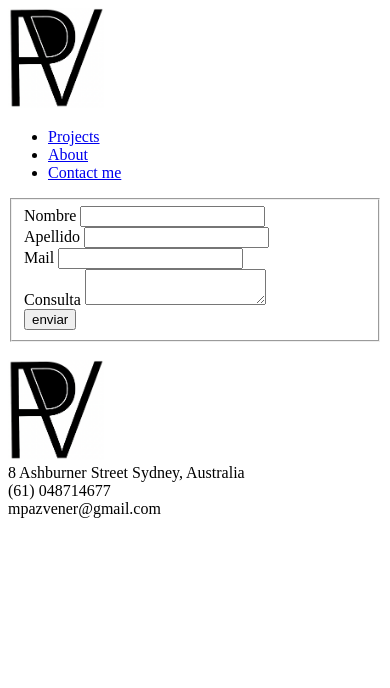
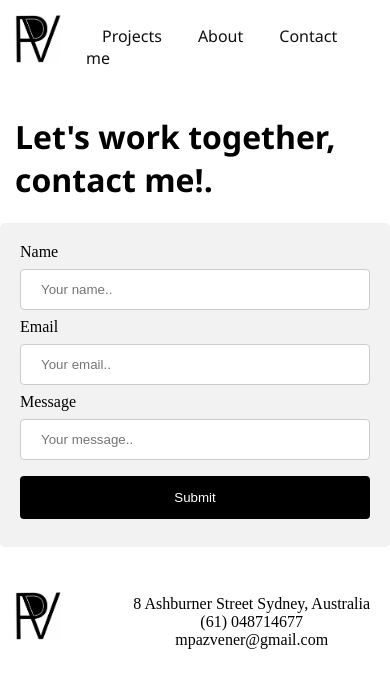
Before and after one commit to mpazvener/portfolio, a plain HTML site: page Contact/contact.html in a window 390 px wide. Drawn offline with Linux system fonts and the light colour scheme.

Commit message:
Add responsive grid

```diff
--- a/Contact/contact.html
+++ b/Contact/contact.html
@@ -1,56 +1,52 @@
 <!DOCTYPE html>
 <html lang="en">
+
 <head>
 
     <meta charset="UTF-8">
     <meta http-equiv="X-UA-Compatible" content="IE=edge">
     <meta name="viewport" content="width=device-width, initial-scale=1.0">
     <title>Paz Vener</title>
-    <link rel= "icon" type="image/x-icon" href="logo.png">
-
+    <link rel="icon" type="image/x-icon" href="logo.png">
+    <link rel="stylesheet" href="../Styles/styles.css">
 </head>
 
 <body>
-  <img src="logo.png" alt="logo" height="100">
+    <div class="menu-container">
+        <img class="logo" src="logo.png" alt="logo" height="100">
 
-<nav>
+        <nav class="nav-bar">
             <ul>
-    <li> <a href="../index.html" target="_blank">Projects</a></li>
+                <li><a href="../index.html" target="_blank">Projects</a></li>
                 <li><a href="../About/About.html" target="_blank">About</a></li>
                 <li><a href="../Contact/contact.html" target="_blank">Contact me</a></li>
             </ul>
         </nav>
-</body>
+    </div>
 
-<aside>
+    <div class="title-container">
+        <h1 class="title">Let's work together, contact me!.</h1>
+    </div>
 
-    <form action="" method="get" enctype="multipart/form-data">
+    <div class="form-container">
+        <form action="/action_page.php">
+            <label for="name">Name</label>
+            <input type="text" id="name" name="firstname" placeholder="Your name..">
 
-        <fieldset>
+            <label for="email">Email</label>
+            <input type="text" id="email" name="email" placeholder="Your email..">
 
-            <!--Campo de Texto-->
-            <label for="name">Nombre</label> <input type="text">
-            <br>
-            <label for="surname">Apellido</label> <input type="text">
-            <br>
-            <label for="Mail">Mail</label> <input type="text">
-            <br>
-            <label for="question">Consulta</label> <textarea></textarea>
-            <br>
+            <label for="message">Message</label>
+            <input type="textarea" id="message" name="message" placeholder="Your message..">
 
-            <!--Boton de envio-->
-            <input type="submit" name="enviar" value="enviar">
-        </fieldset>
-
+            <input type="submit" value="Submit">
         </form>
-
-</aside>
-
-<br>
-
+    </div>
     <footer>
 
-    <img src="logo.png" alt="Logo" height="100">
+        <div class="footer-container">
+            <img class="logo" src="logo.png" alt="Logo" height="100">
+            <div class="footer-description">
                 <br>
                 8 Ashburner Street
                 Sydney, Australia
@@ -58,5 +54,9 @@
                 (61) 048714677
                 <br>
                 mpazvener@gmail.com
+            </div>
+        </div>
+
     </footer>
+
 </html>
--- a/Styles/styles.css
+++ b/Styles/styles.css
@@ -53,6 +53,11 @@ li a:hover {
     padding-top: 15px;
 }
 
+.project-img {
+    width: 100%;
+    height: auto;
+}
+
 .nav-bar {
     float: right;
 }
@@ -78,9 +83,27 @@ li a:hover {
     max-height: 5%;
 }
 
+.project-1 {
+    grid-area: 'project-1';
+}
+
+.project-2 {
+    grid-area: 'project-2';
+}
+
+.project-3 {
+    grid-area: 'project-3';
+}
+
+.project-4 {
+    grid-area: 'project-4';
+}
+
 .projects-container {
     display: grid;
-    grid-template-columns: auto auto;
+    grid-template-areas:
+        'project-1 project-2'
+        'project-3 project-4';
     text-align: center;
 }
 
@@ -107,8 +130,70 @@ li a:hover {
     padding-bottom: 20px;
 }
 
+input[type=text],
+select {
+    width: 100%;
+    padding: 12px 20px;
+    margin: 8px 0;
+    display: inline-block;
+    border: 1px solid #ccc;
+    border-radius: 4px;
+    box-sizing: border-box;
+}
+
+input[type=textarea],
+select {
+    width: 100%;
+    padding: 12px 20px;
+    margin: 8px 0;
+    display: inline-block;
+    border: 1px solid #ccc;
+    border-radius: 4px;
+    box-sizing: border-box;
+}
+
+input[type=submit] {
+    width: 100%;
+    background-color: black;
+    color: white;
+    padding: 14px 20px;
+    margin: 8px 0;
+    border: none;
+    border-radius: 4px;
+    cursor: pointer;
+}
+
+input[type=submit]:hover {
+    background-color: black;
+}
+
+.form-container {
+    border-radius: 5px;
+    background-color: #f2f2f2;
+    padding: 20px;
+    margin-top: 8rem;
+    margin-left: 30rem;
+    margin-right: 30rem;
+    margin-bottom: 15rem;
+}
+
 @media only screen and (max-width: 900px) {
     .title-container {
         width: 100%;
     }
+
+    .projects-container {
+        grid-template-areas:
+            'project-1'
+            'project-2'
+            'project-3'
+            'project-4';
+    }
+
+    .form-container {
+        margin-top: 0;
+        margin-left: 0;
+        margin-right: 0;
+        margin-bottom: 0;
+    }
 }
```
Also changed, not shown: index.html (+8 -8 lines), 1 other file. Lines whose indentation alone changed are shown as unchanged.
